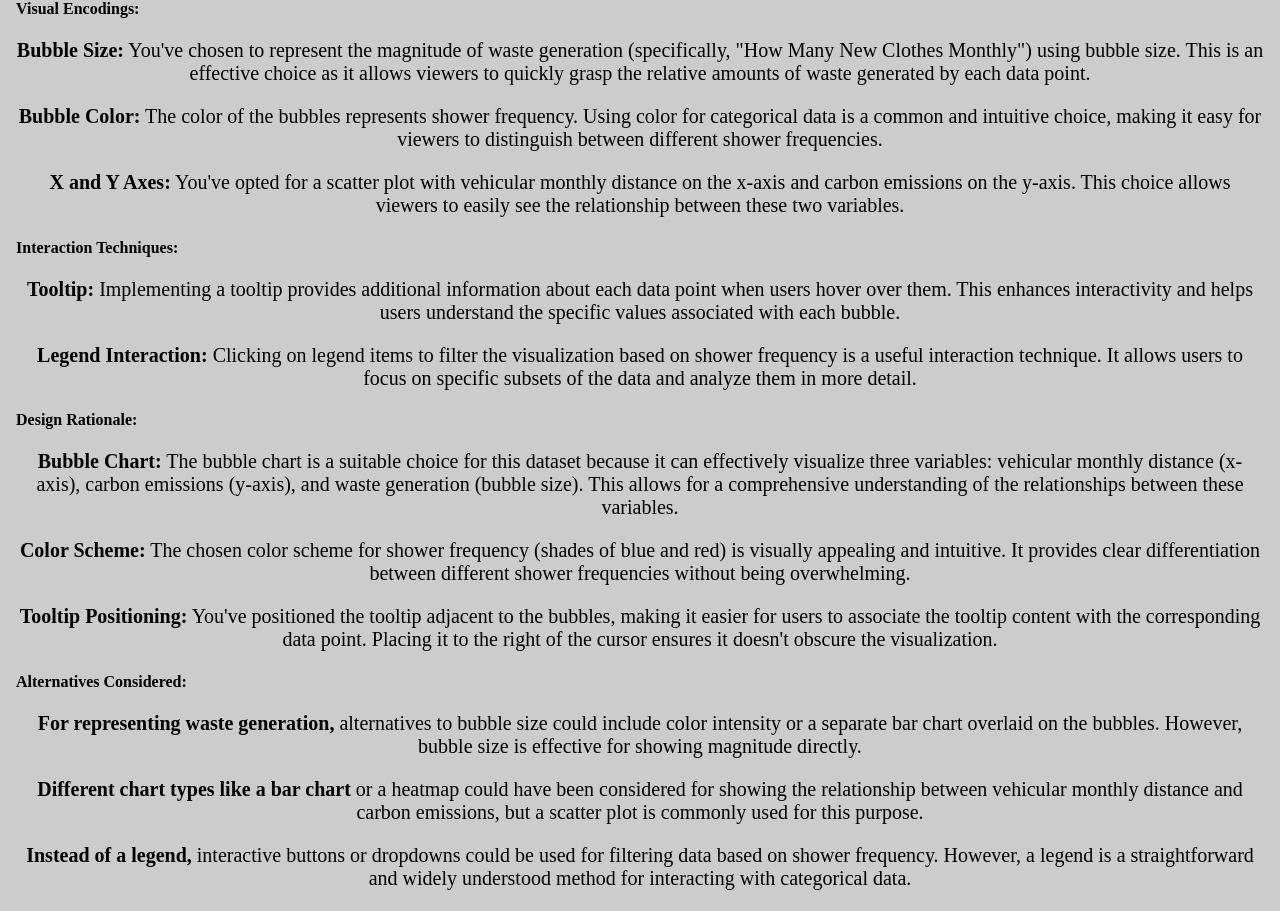
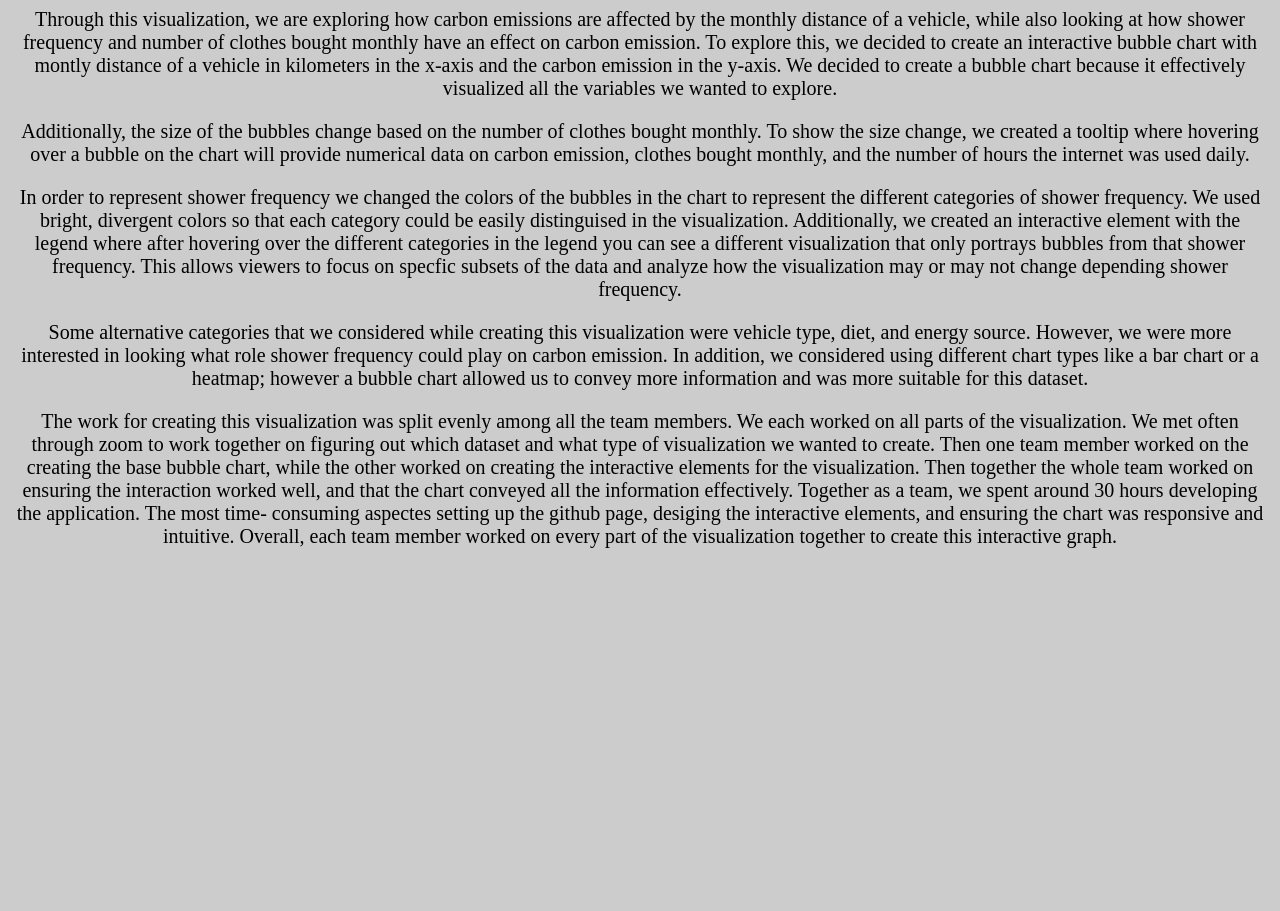
Before and after one commit to rharia/Carbon_emission, a SvelteKit app: page / in a window 1280 px wide. Shown: the part 1019-1930 px from the top of the page. After the commit the page ends 1587 px from the top, so only its background shows below. Built offline with nearby package versions, Linux system fonts and the light colour scheme.

Commit message:
Update App.svelte

```diff
--- a/src/components/App.svelte
+++ b/src/components/App.svelte
@@ -12,7 +12,7 @@
   }
   h2 {
     text-align: left;
-    font-size: 17px;
+    font-size: 15px;
     font-weight: normal;
 
   }
@@ -35,8 +35,8 @@
 <body>
 
 <h1>Shower Power: Scrubbing the Earth Clean or Washing Away Our Future?</h1>
-<p>Exploring the Interplay Between Shower Frequency, Waste Generation, and Carbon Emissions</p>
-<h2>Carbon Emission Data</h2>
+<p>Exploring the Interplay Between Shower Frequency, Clothes Bought Monthly, and Carbon Emissions</p>
+<h2>Hover Data</h2>
 </body>
 
 <script>
@@ -45,8 +45,20 @@
 
     import { onMount } from 'svelte';
 
+    let energyData = [];
     let emissionData = []
 
+    // onMount(async () => {
+
+    //    const res = await fetch('raw.githubusercontent.com_owid_energy-data_master_owid-energy-data.csv');
+
+    //    const csv = await res.text();
+
+    //    energyData = d3.csvParse(csv, d3.autoType)
+
+    //    console.log(energyData);
+
+    // });
     onMount(async () => {
 
         const res = await fetch('Carbon Emission.csv');
@@ -205,51 +217,53 @@
 <svg style="display:block;margin:auto;"></svg>
 
 <body>
-<h3>Design Rationale</h3>
+<h3 style="text-align: center; font-size: 24px;">Write-Up</h3>
 
-<h4>Visual Encodings:</h4>
 <p>
-    <strong>Bubble Size:</strong> You've chosen to represent the magnitude of waste generation (specifically, "How Many New Clothes Monthly") using bubble size. This is an effective choice as it allows viewers to quickly grasp the relative amounts of waste generated by each data point.
-</p>
-<p>
-    <strong>Bubble Color:</strong> The color of the bubbles represents shower frequency. Using color for categorical data is a common and intuitive choice, making it easy for viewers to distinguish between different shower frequencies.
-</p>
-<p>
-    <strong>X and Y Axes:</strong> You've opted for a scatter plot with vehicular monthly distance on the x-axis and carbon emissions on the y-axis. This choice allows viewers to easily see the relationship between these two variables.
-</p>
-
-<h4>Interaction Techniques:</h4>
-<p>
-    <strong>Tooltip:</strong> Implementing a tooltip provides additional information about each data point when users hover over them. This enhances interactivity and helps users understand the specific values associated with each bubble.
-</p>
-<p>
-    <strong>Legend Interaction:</strong> Clicking on legend items to filter the visualization based on shower frequency is a useful interaction technique. It allows users to focus on specific subsets of the data and analyze them in more detail.
-</p>
-
-<h4>Design Rationale:</h4>
-<p>
-    <strong>Bubble Chart:</strong> The bubble chart is a suitable choice for this dataset because it can effectively visualize three variables: vehicular monthly distance (x-axis), carbon emissions (y-axis), and waste generation (bubble size). This allows for a comprehensive understanding of the relationships between these variables.
-</p>
-<p>
-    <strong>Color Scheme:</strong> The chosen color scheme for shower frequency (shades of blue and red) is visually appealing and intuitive. It provides clear differentiation between different shower frequencies without being overwhelming.
-</p>
-<p>
-    <strong>Tooltip Positioning:</strong> You've positioned the tooltip adjacent to the bubbles, making it easier for users to associate the tooltip content with the corresponding data point. Placing it to the right of the cursor ensures it doesn't obscure the visualization.
-</p>
-
-<h4>Alternatives Considered:</h4>
-<p>
-    <strong>For representing waste generation,</strong> alternatives to bubble size could include color intensity or a separate bar chart overlaid on the bubbles. However, bubble size is effective for showing magnitude directly.
-</p>
-<p>
-    <strong>Different chart types like a bar chart</strong> or a heatmap could have been considered for showing the relationship between vehicular monthly distance and carbon emissions, but a scatter plot is commonly used for this purpose.
-</p>
-<p>
-    <strong>Instead of a legend,</strong> interactive buttons or dropdowns could be used for filtering data based on shower frequency. However, a legend is a straightforward and widely understood method for interacting with categorical data.
+    Through this visualization, we are exploring how carbon emissions are affected by the monthly
+    distance of a vehicle, while also looking at how shower frequency and number of clothes bought
+    monthly have an effect on carbon emission. To explore this, we decided to create an interactive
+    bubble chart with montly distance of a vehicle in kilometers in the x-axis and the carbon
+    emission in the y-axis. We decided to create a bubble chart because it effectively visualized
+    all the variables we wanted to explore.
 </p>
 
 <p>
-    In conclusion, your design decisions prioritize clarity, interactivity, and effectiveness in conveying the relationships within the dataset. The chosen visual encodings and interaction techniques align well with the goals of the project and provide users with a rich and informative data exploration experience.
+    Additionally, the size of the bubbles change based on the number of clothes bought monthly.
+    To show the size change, we created a tooltip where hovering over a bubble on the chart will
+    provide numerical data on carbon emission, clothes bought monthly, and the number of hours the
+    internet was used daily.
+</p>
+
+<p>
+    In order to represent shower frequency we changed the colors of the bubbles in the chart to
+    represent the different categories of shower frequency. We used bright, divergent colors so
+    that each category could be easily distinguised in the visualization. Additionally, we created
+    an interactive element with the legend where after hovering over the different categories in the
+    legend you can see a different visualization that only portrays bubbles from that shower frequency.
+    This allows viewers to focus on specfic subsets of the data and analyze how the visualization may
+    or may not change depending shower frequency.
+</p>
+
+<p>
+    Some alternative categories that we considered while creating this visualization were vehicle
+    type, diet, and energy source. However, we were more interested in looking what role shower
+    frequency could play on carbon emission. In addition, we considered using different chart
+    types like a bar chart or a heatmap; however a bubble chart allowed us to convey more
+    information and was more suitable for this dataset.
+</p>
+
+<p>
+    The work for creating this visualization was split evenly among all the team members. We each
+    worked on all parts of the visualization. We met often through zoom to work together on
+    figuring out which dataset and what type of visualization we wanted to create. Then one team
+    member worked on the creating the base bubble chart, while the other worked on creating the
+    interactive elements for the visualization. Then together the whole team worked on ensuring
+    the interaction worked well, and that the chart conveyed all the information effectively.
+    Together as a team, we spent around 30 hours developing the application. The most time-
+    consuming aspectes setting up the github page, desiging the interactive elements, and ensuring
+    the chart was responsive and intuitive. Overall, each team member worked on every part of the
+    visualization together to create this interactive graph.
 </p>
 
 </body>
```
